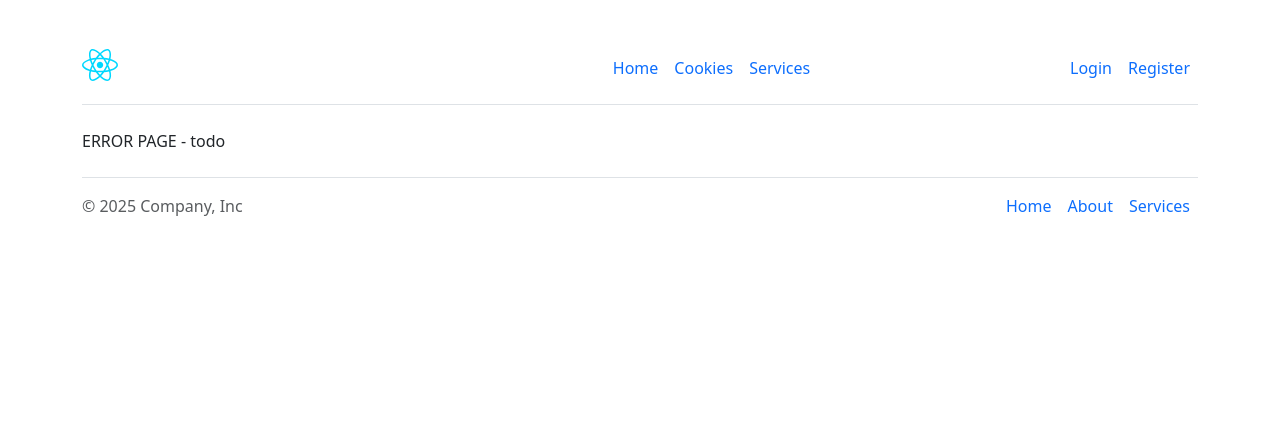
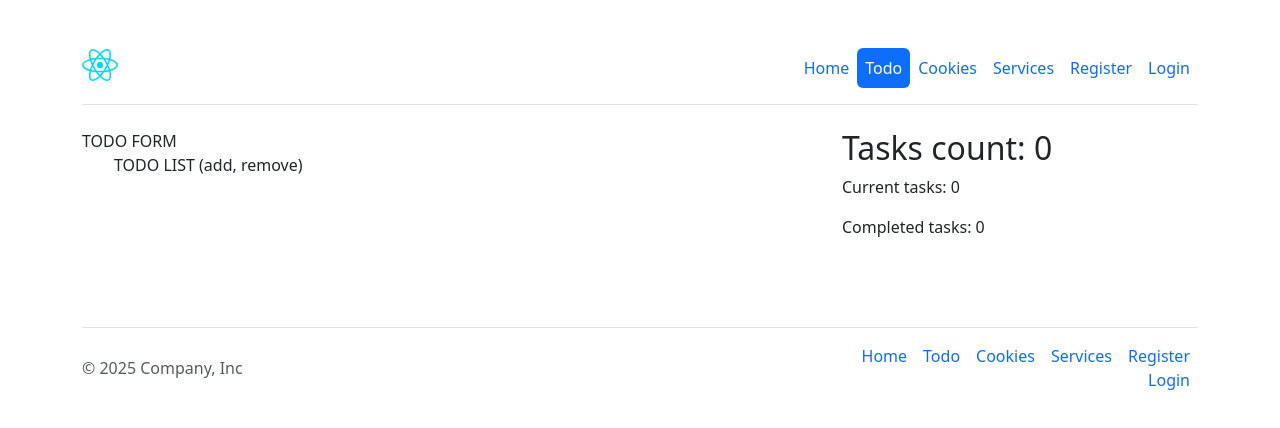
Before and after one commit to SplaTT141/react, a React (Vite) app: page /todo in a window 1280 px wide. Shown: the top 428 px of the page. Built offline with nearby package versions, Linux system fonts and the light colour scheme.

Commit message:
todo WIP

```diff
--- a/src/components/Footer.jsx
+++ b/src/components/Footer.jsx
@@ -1,4 +1,5 @@
 import { Link } from "react-router";
+import { menuData } from "../data/menuData";
 
 export function Footer() {
     return (
@@ -6,9 +7,11 @@
             <footer className="d-flex flex-wrap justify-content-between align-items-center py-3 my-4 border-top">
                 <p className="col-md-4 mb-0 text-body-secondary">© 2025 Company, Inc</p>
                 <ul className="nav col-md-4 justify-content-end">
-                    <li><Link className="nav px-2 text-decoration-none" to='/'>Home</Link></li>
-                    <li><Link className="nav px-2 text-decoration-none" to='/about'>About</Link></li>
-                    <li><Link className="nav px-2 text-decoration-none" to='/services'>Services</Link></li>
+                    {
+                        menuData.map(item => (
+                        <li key={item.href}><Link className="nav px-2 text-decoration-none" to={item.href}>{item.text}</Link></li>
+                        ))
+                    }
                 </ul>
             </footer>
         </div>
--- a/src/components/Header.jsx
+++ b/src/components/Header.jsx
@@ -1,5 +1,6 @@
 import { NavLink } from "react-router";
 import logo from '../assets/react.svg'
+import { menuData } from "../data/menuData";
 
 export function Header() {
     return (
@@ -11,13 +12,11 @@
                     </NavLink>
                 </div>
                 <ul className="nav col-12 col-md-auto mb-2 justify-content-center mb-md-0 nav-pills">
-                    <li><NavLink className="nav-link px-2" to='/'>Home</NavLink></li>
-                    <li><NavLink className="nav-link px-2" to='/about'>Cookies</NavLink></li>
-                    <li><NavLink className="nav-link px-2" to='/services'>Services</NavLink></li>
-                </ul>
-                <ul className="nav col-12 col-md-auto mb-2 justify-content-center mb-md-0 nav-pills">
-                    <li><NavLink className={"nav-link px-2"} to='/login'>Login</NavLink></li>
-                    <li><NavLink className={"nav-link px-2"} to='/register'>Register</NavLink></li>
+                    {
+                        menuData.map(item => (
+                        <li key={item.href}><NavLink className="nav-link px-2" to={item.href}>{item.text}</NavLink></li>
+                        ))
+                    }
                 </ul>
             </header>
         </div>
--- /dev/null
+++ b/src/components/todo/TodoForm.jsx
@@ -0,0 +1,7 @@
+export function TodoForm() {
+    return (
+        <form>
+            TODO FORM
+        </form>
+    )
+}
--- /dev/null
+++ b/src/components/todo/TodoList.jsx
@@ -0,0 +1,7 @@
+export function TodoList() {
+    return (
+        <ul>
+            TODO LIST (add, remove)
+        </ul>
+    )
+}
--- /dev/null
+++ b/src/components/todo/TodoStats.jsx
@@ -0,0 +1,9 @@
+export function TodoStats({ data }) {
+    return (
+        <>
+            <h2>Tasks count: {data.length}</h2>
+            <p>Current tasks: 0</p>
+            <p>Completed tasks: 0</p>
+        </>
+    )
+}
--- /dev/null
+++ b/src/data/menuData.js
@@ -0,0 +1,8 @@
+export const menuData = [
+    { href: '/', text: 'Home' },
+    { href: '/todo', text: 'Todo' },
+    { href: '/about', text: 'Cookies' },
+    { href: '/services', text: 'Services' },
+    { href: '/register', text: 'Register' },
+    { href: '/login', text: 'Login' },
+]
--- a/src/main.jsx
+++ b/src/main.jsx
@@ -13,6 +13,7 @@
 import { Error404 } from './pages/Error404.jsx';
 import { ServiceInner } from './pages/ServiceInner.jsx';
 import { PublicTemplate } from './templates/PublicTemplate.jsx';
+import { Todo } from './pages/Todo.jsx';
 
 createRoot(document.getElementById('root')).render(
   <StrictMode>
@@ -25,6 +26,7 @@
           <Route path='/services/:service' element={<ServiceInner />} />
           <Route path='/register' element={<Register />} />
           <Route path='/login' element={<Login />} />
+          <Route path='/todo' element={<Todo />} />
           <Route path='*' element={<Error404 />} />
         </Route>
       </Routes>
--- /dev/null
+++ b/src/pages/Todo.jsx
@@ -0,0 +1,24 @@
+import { useState } from "react";
+import { TodoForm } from "../components/todo/TodoForm";
+import { TodoList } from "../components/todo/TodoList";
+import { TodoStats } from "../components/todo/TodoStats";
+
+export function Todo() {
+    const [list, setList] = useState([]);
+
+    return (
+        <main>
+            <div className="container">
+                <div className="row flex-column-reverse flex-md-row">
+                    <div className="col-12 col-md-8">
+                        <TodoForm />
+                        <TodoList />
+                    </div>
+                    <div className="col-12 col-md-4 mb-5">
+                        <TodoStats data={list} />
+                    </div>
+                </div>
+            </div>
+        </main>
+    );
+}
```
